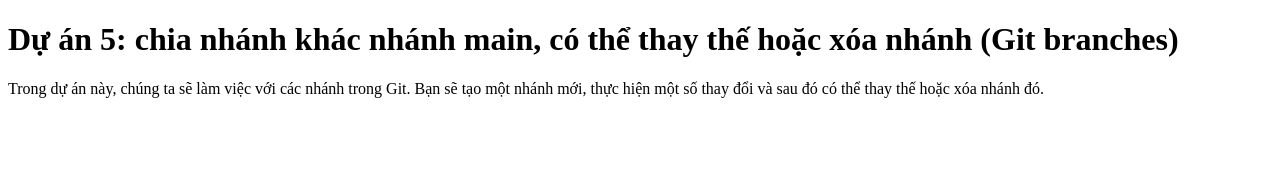
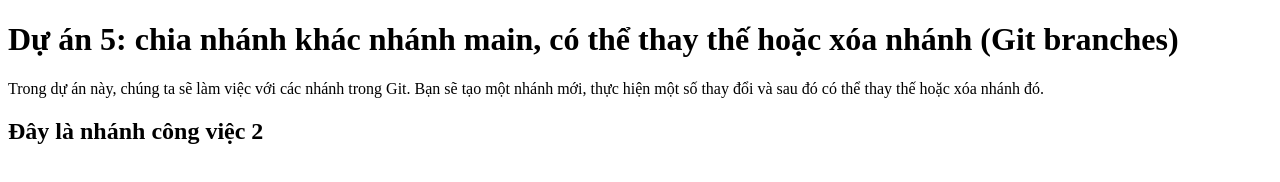
Before and after one commit to dinhduc4829/Du_an_5, a plain HTML site: page index.html in a window 1280 px wide. Drawn offline with Linux system fonts and the light colour scheme.

Commit message:
công việc 2 commit lần 1

```diff
--- a/index.html
+++ b/index.html
@@ -15,5 +15,6 @@
       một nhánh mới, thực hiện một số thay đổi và sau đó có thể thay thế hoặc
       xóa nhánh đó.
     </p>
+    <h2>Đây là nhánh công việc 2</h2>
   </body>
 </html>
```
